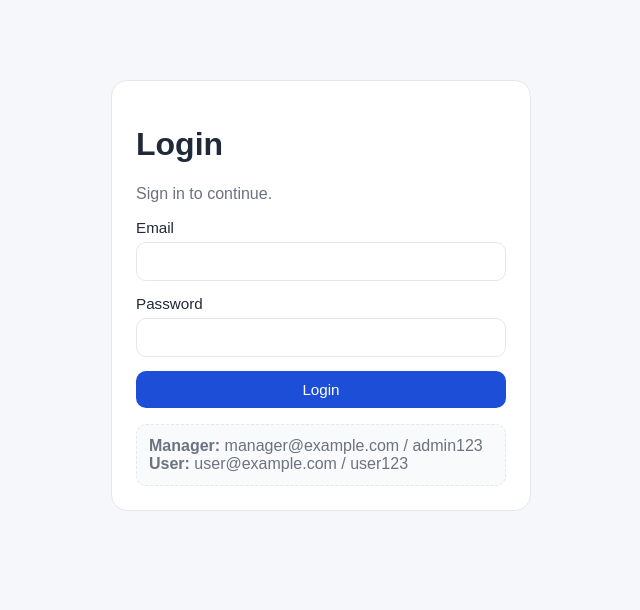
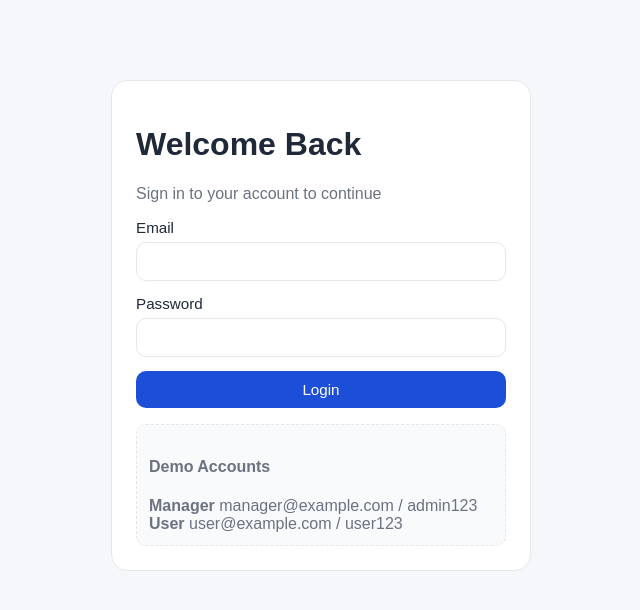
Before and after one commit to mekawyy6/Time-sheet_1, a FastAPI app: template app/templates/login.html in a window 1280 px wide. Shown: the part 65-675 px from the top of the page, without its empty margins (319-959 px from the left). Run offline with FastAPI, Linux system fonts and the light colour scheme; the template is opened without the code that fills it, so the values that code supplies are empty.

Commit message:
Update login.html

```diff
--- a/app/templates/login.html
+++ b/app/templates/login.html
@@ -1,23 +1,48 @@
 {% extends 'base.html' %}
 {% block content %}
+
 <div class="auth-card">
-  <h1>Login</h1>
-  <p class="muted">Sign in to continue.</p>
+
+  <h1>Welcome Back</h1>
+  <p class="muted">Sign in to your account to continue</p>
+
   {% if error %}
     <div class="alert">{{ error }}</div>
   {% endif %}
+
   <form method="post" action="/login" class="form-grid">
-    <label>Email
-      <input type="email" name="email" required />
+
+    <label>
+      Email
+      <input type="email" name="email" required autocomplete="username" />
     </label>
-    <label>Password
-      <input type="password" name="password" required />
+
+    <label>
+      Password
+      <input type="password" name="password" required autocomplete="current-password" />
     </label>
+
     <button type="submit">Login</button>
+
   </form>
+
+  <!-- Demo credentials -->
   <div class="demo-box">
-    <div><strong>Manager:</strong> manager@example.com / admin123</div>
-    <div><strong>User:</strong> user@example.com / user123</div>
+
+    <h4>Demo Accounts</h4>
+
+    <div class="demo-item">
+      <strong>Manager</strong>
+      <span>manager@example.com / admin123</span>
+    </div>
+
+    <div class="demo-item">
+      <strong>User</strong>
+      <span>user@example.com / user123</span>
+    </div>
+
   </div>
+
 </div>
+
 {% endblock %}
```
